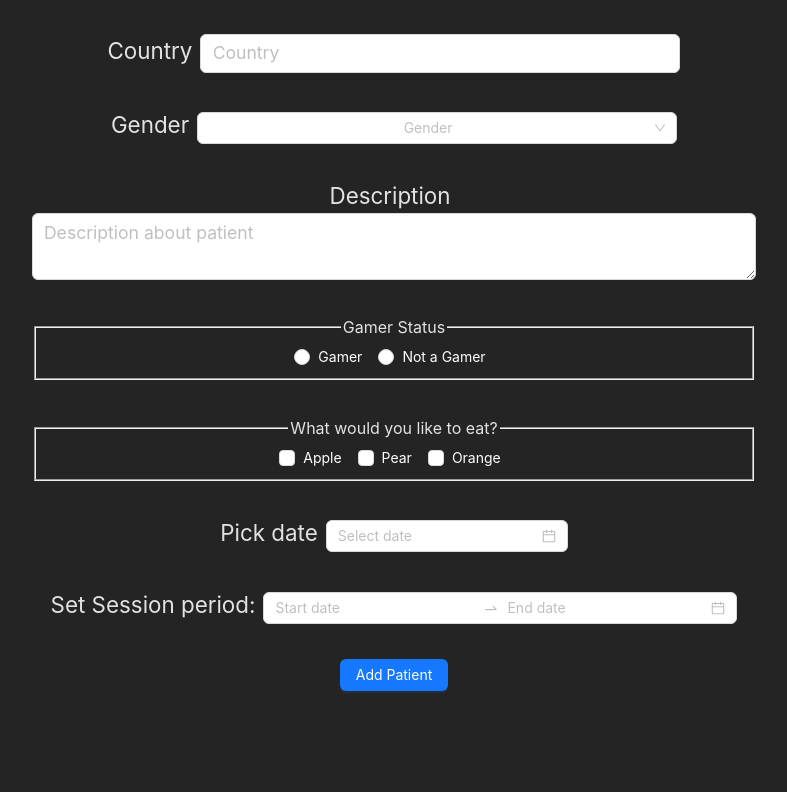
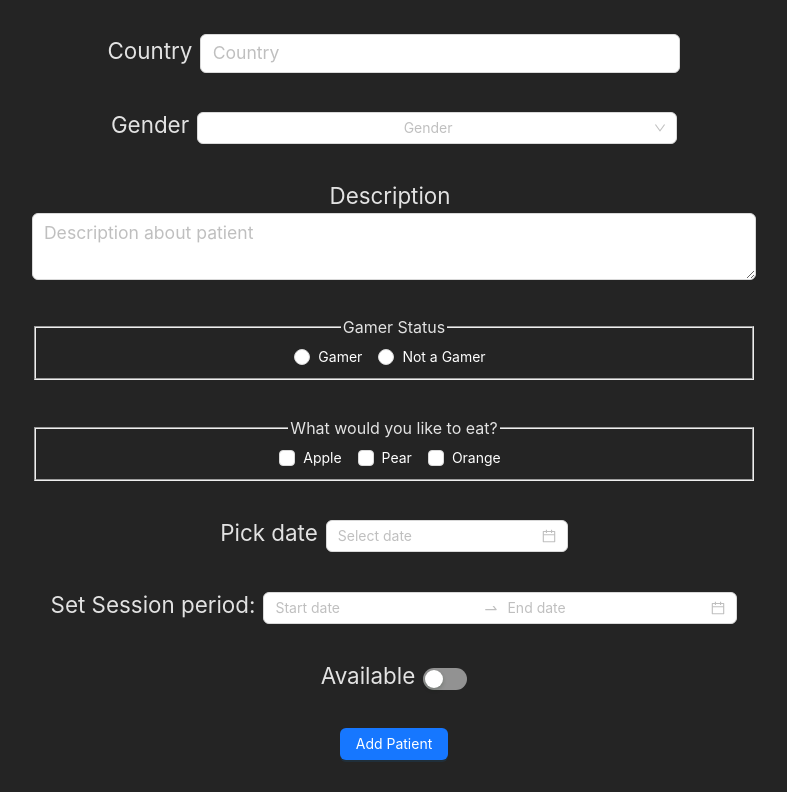
Before and after one commit to Ahmed-Elbessfy/add-patient-app, a React (Vite) app: page /add_patient in a window 1280 px wide. Shown: the part 469-1261 px from the top of the page, without its empty margins (246-1033 px from the left). Before the commit the page ends 1192 px from the top, so only its background shows below. Built offline with nearby package versions, Linux system fonts and the light colour scheme.

Commit message:
add Switch dynamic input
- add onChange value type to accept boolean type for switch value
- add switch as accepted fieldType value
- add Switch input data at inputConfig array at DynamicForm
- add switch input code at DynamicInput comp
- add StyledDynamicSwitchInput to change Switch input bg-color

```diff
--- a/src/patterns/DynamicForm/DynamicForm.tsx
+++ b/src/patterns/DynamicForm/DynamicForm.tsx
@@ -20,7 +20,7 @@ const DynamicForm: FC = () => {
 
   const onChange = (
     name: string,
-    value: string | number | CheckboxValueType[]
+    value: string | number | CheckboxValueType[] | boolean
   ) => {
     setFormData({ ...formData, [name]: value });
   };
@@ -135,6 +135,13 @@ const DynamicForm: FC = () => {
         format: "DD/MM/YYYY,hh:mm",
         onChange,
       },
+      {
+        fieldType: "switch",
+        name: "available",
+        id: "available",
+        label: "Available",
+        onChange,
+      },
     ],
     onSubmit,
   };
--- a/src/patterns/DynamicInput/DynamicInput.styled.ts
+++ b/src/patterns/DynamicInput/DynamicInput.styled.ts
@@ -1,5 +1,5 @@
 import styled from "styled-components";
-import { Input, Select, Radio, Checkbox } from "antd";
+import { Input, Select, Radio, Checkbox, Switch } from "antd";
 const {TextArea} = Input
 
 export const StyledLabel = styled.label`
@@ -31,10 +31,10 @@ export const StyledDynamicTextArea = styled(TextArea)`
 
 
 export const StyledDynamicSelectInput = styled(Select)`
-font-size: 1.1rem;
-width: 100%;
-max-width: 30rem;
-margin:auto;
+  font-size: 1.1rem;
+  width: 100%;
+  max-width: 30rem;
+  margin:auto;
 `
 
 export const StyledDynamicCheckboxInput = styled(Checkbox.Group)`
@@ -48,7 +48,9 @@ export const StyledDynamicCheckboxInput = styled(Checkbox.Group)`
     color:white;
   }
 `
-
+export const StyledDynamicSwitchInput = styled(Switch)`
+  background-color:rgba(255,255,255, 0.5)
+`
 
 export const StyledErrorMsg = styled.p`
   height: 1.2rem;
--- a/src/patterns/DynamicInput/DynamicInput.tsx
+++ b/src/patterns/DynamicInput/DynamicInput.tsx
@@ -14,6 +14,7 @@ import {
   StyledLabel,
   StyledDynamicCheckboxInput,
   StyledDynamicRadioInput,
+  StyledDynamicSwitchInput,
 } from "./DynamicInput.styled";
 
 const { RangePicker } = DatePicker;
@@ -135,6 +136,7 @@ const DynamicInput: FC<DynamicInputConfig> = (props) => {
           ) => onChange(name, dateString)}
         />
       )}
+      {/* Range Picker  */}
       {fieldType === "rangePicker" && (
         <RangePicker
           format={props.format}
@@ -145,6 +147,12 @@ const DynamicInput: FC<DynamicInputConfig> = (props) => {
           ) => onChange(name, dateString)}
         />
       )}
+      {/* Switch Input  */}
+      {fieldType === "switch" && (
+        <StyledDynamicSwitchInput
+          onChange={(checked: boolean) => onChange(name, checked)}
+        />
+      )}
       {/* Error message  */}
       <StyledErrorMsg></StyledErrorMsg>
     </>
```
Also changed, not shown: src/patterns/DynamicInput/DynamicInput.types.tsx (+10 -4 lines).
